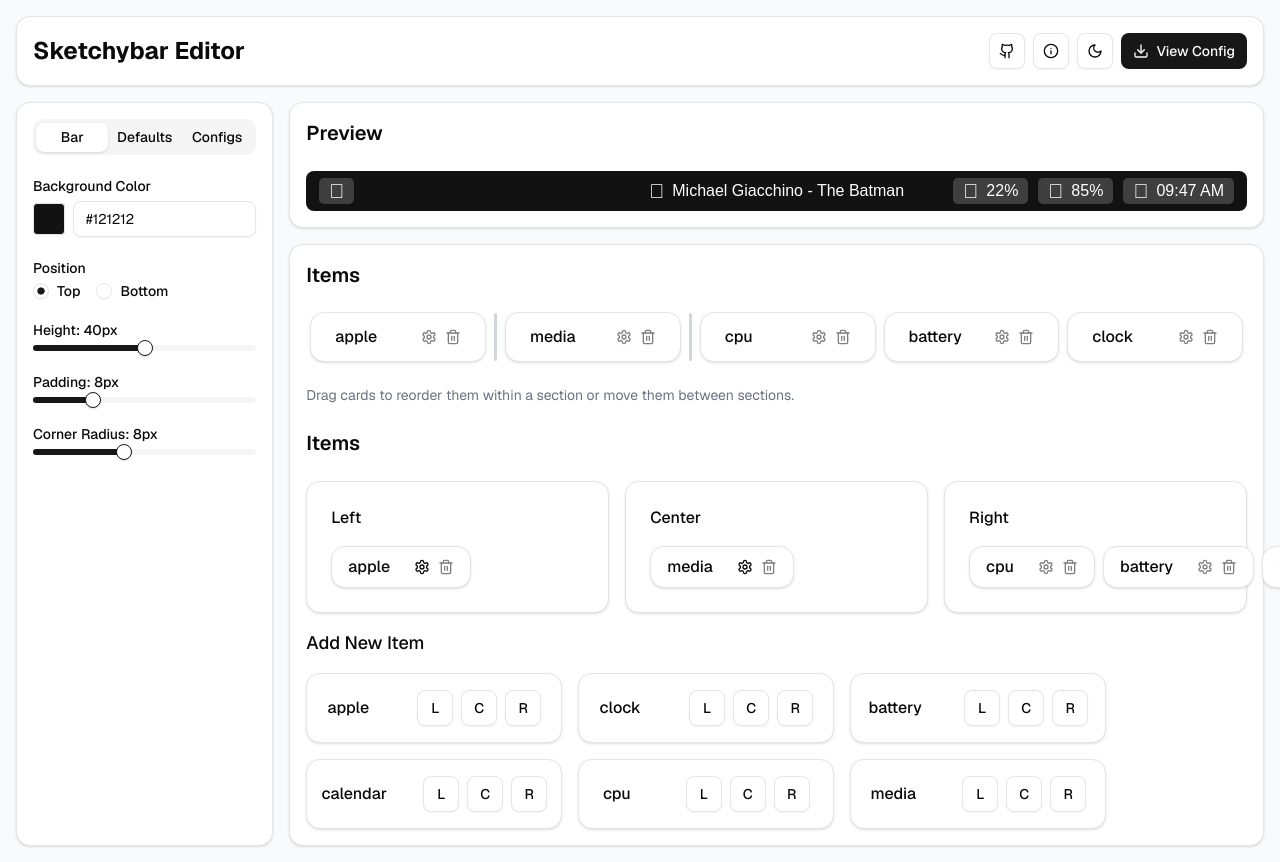
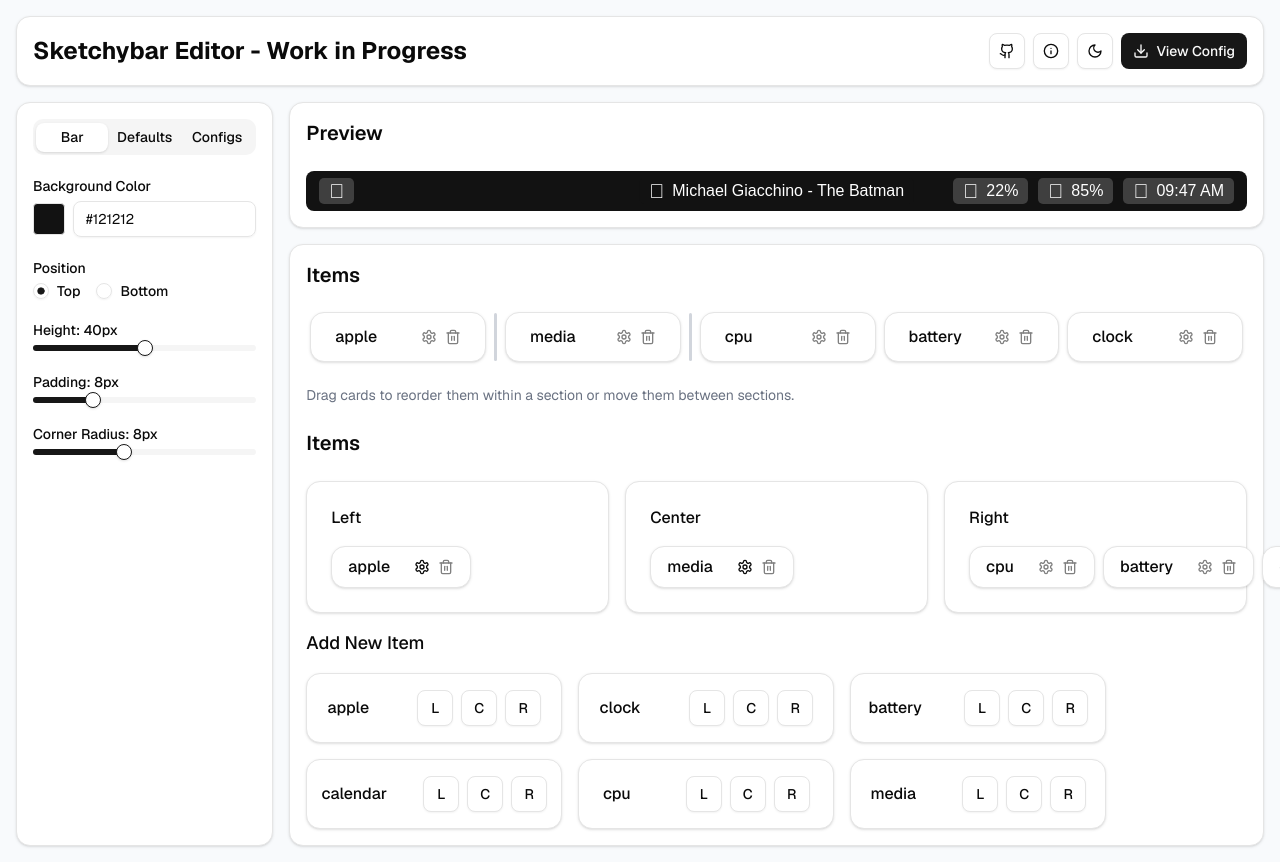
Before and after one commit to jakmaz/sketchybar-editor, a Next.js app: page / in a window 1280 px wide. Shown: the top 862 px of the page. Built offline with nearby package versions, Linux system fonts and the light colour scheme; a web font is replaced by a local one.

Commit message:
!feat: add work in progress message in top pane

```diff
--- a/src/components/panes/top-pane.tsx
+++ b/src/components/panes/top-pane.tsx
@@ -19,7 +19,7 @@
   return (
     <Card className="p-4">
       <div className="flex justify-between items-center">
-        <h1 className="text-2xl font-bold">Sketchybar Editor</h1>
+        <h1 className="text-2xl font-bold">Sketchybar Editor - Work in Progress</h1>
         <div className="flex gap-2">
           {/* Github */}
           <Link href="https://github.com/jakmaz/sketchybar-editor" target="_blank" rel="noopener noreferrer">
```
